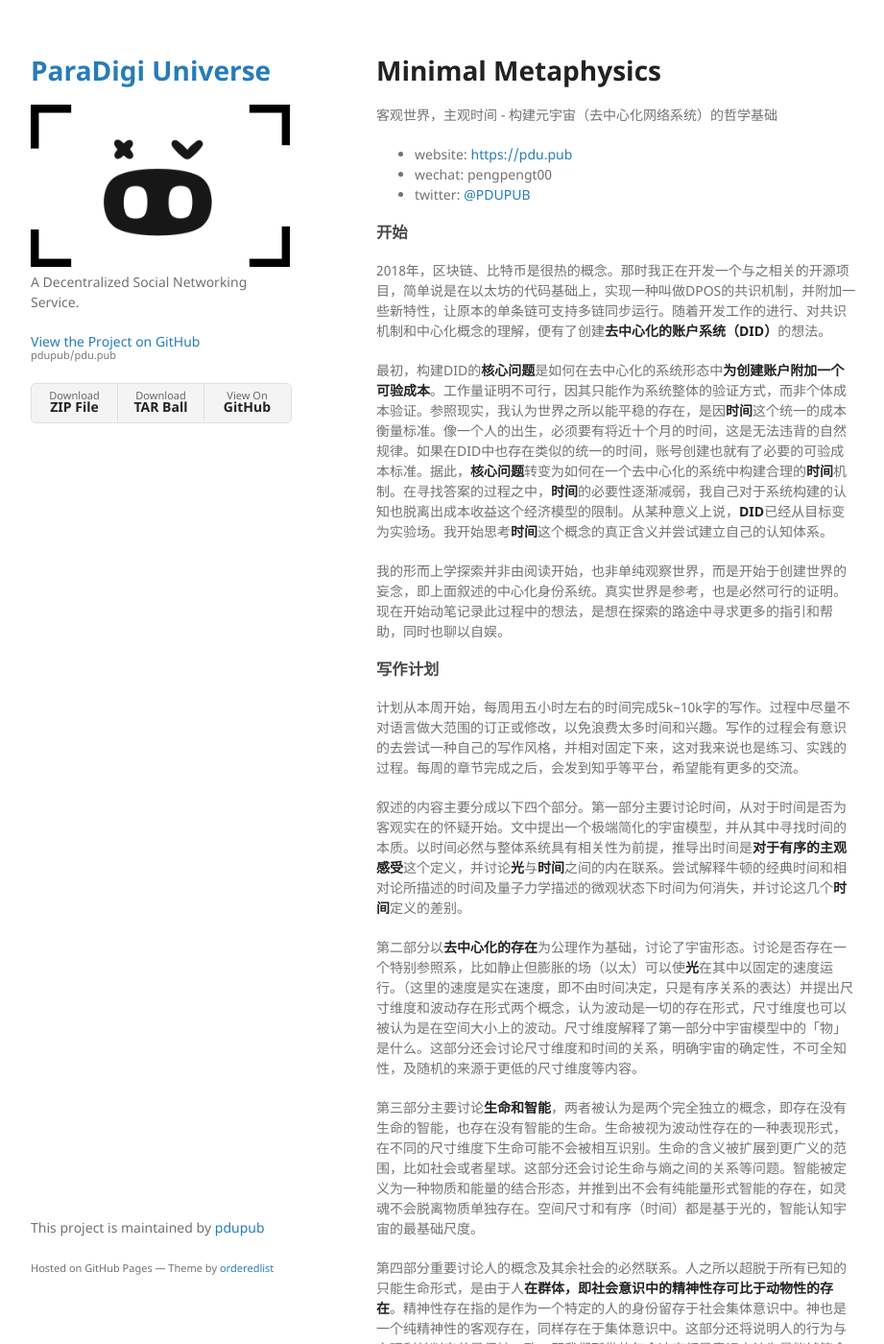
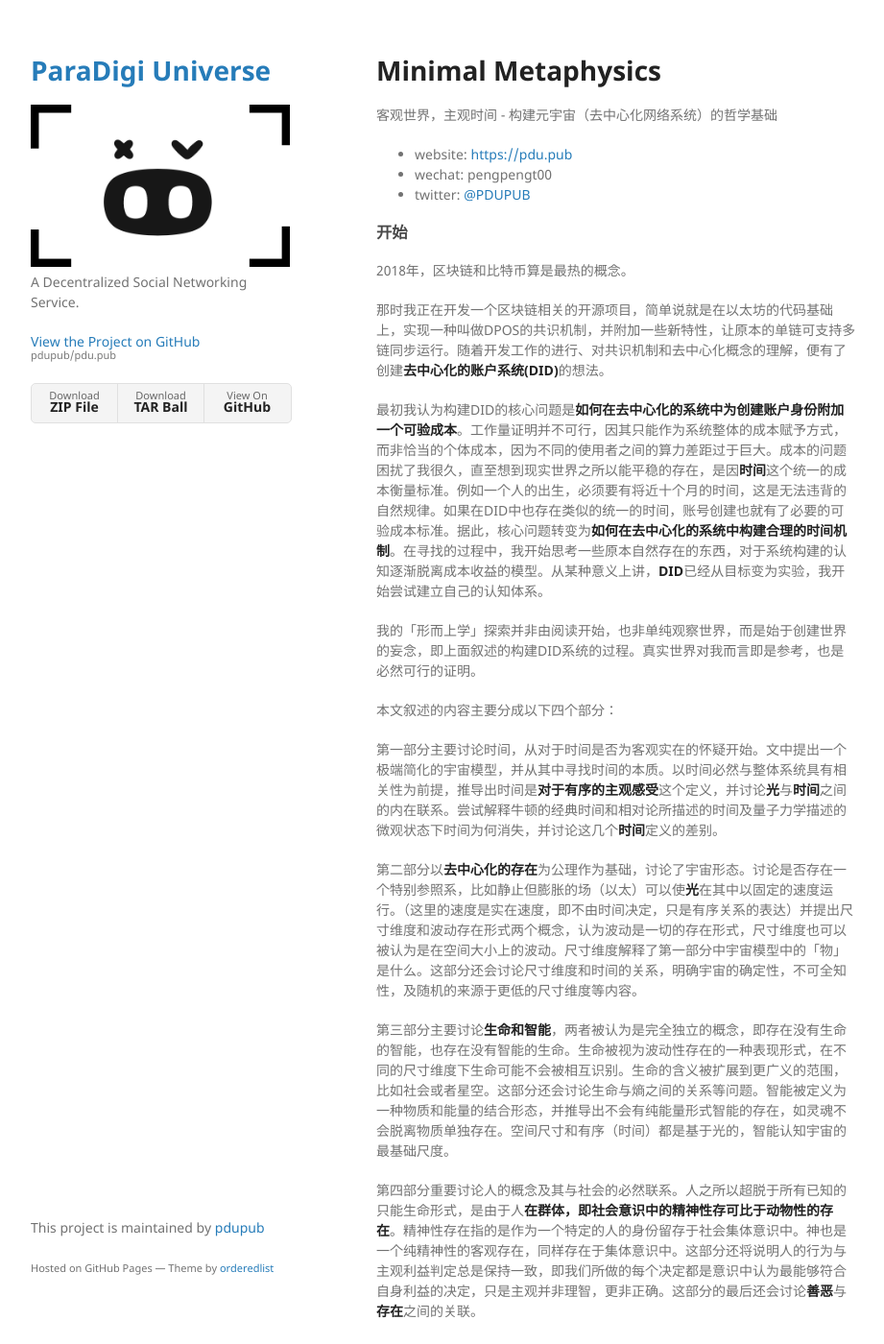
Before and after one commit to pdupub/pdu.pub, a Jekyll site: the page built from docs/zh/MinimalMetaphysics.md, in a window 1280 px wide and 1400 px high. Shown: the whole window at 96% size, without its empty margins (178-1099 px from the left). Built offline with Jekyll 4.4.1, drawn with Linux system fonts in a browser that asks for light colours; our own code applies the rules of GitHub Pages for plain Markdown files; some of the changed text lies outside the part shown.

Commit message:
minimeta refactor

```diff
--- a/docs/zh/MinimalMetaphysics.md
+++ b/docs/zh/MinimalMetaphysics.md
@@ -11,25 +11,25 @@ layout: default
 
 ### 开始
 
-2018年，区块链、比特币是很热的概念。那时我正在开发一个与之相关的开源项目，简单说是在以太坊的代码基础上，实现一种叫做DPOS的共识机制，并附加一些新特性，让原本的单条链可支持多链同步运行。随着开发工作的进行、对共识机制和中心化概念的理解，便有了创建**去中心化的账户系统（DID）**的想法。
+2018年，区块链和比特币算是最热的概念。
 
-最初，构建DID的**核心问题**是如何在去中心化的系统形态中**为创建账户附加一个可验成本**。工作量证明不可行，因其只能作为系统整体的验证方式，而非个体成本验证。参照现实，我认为世界之所以能平稳的存在，是因**时间**这个统一的成本衡量标准。像一个人的出生，必须要有将近十个月的时间，这是无法违背的自然规律。如果在DID中也存在类似的统一的时间，账号创建也就有了必要的可验成本标准。据此，**核心问题**转变为如何在一个去中心化的系统中构建合理的**时间**机制。在寻找答案的过程之中，**时间**的必要性逐渐减弱，我自己对于系统构建的认知也脱离出成本收益这个经济模型的限制。从某种意义上说，**DID**已经从目标变为实验场。我开始思考**时间**这个概念的真正含义并尝试建立自己的认知体系。
+那时我正在开发一个区块链相关的开源项目，简单说就是在以太坊的代码基础上，实现一种叫做DPOS的共识机制，并附加一些新特性，让原本的单链可支持多链同步运行。随着开发工作的进行、对共识机制和去中心化概念的理解，便有了创建**去中心化的账户系统(DID)**的想法。
 
-我的形而上学探索并非由阅读开始，也非单纯观察世界，而是开始于创建世界的妄念，即上面叙述的中心化身份系统。真实世界是参考，也是必然可行的证明。现在开始动笔记录此过程中的想法，是想在探索的路途中寻求更多的指引和帮助，同时也聊以自娱。
+最初我认为构建DID的核心问题是**如何在去中心化的系统中为创建账户身份附加一个可验成本**。工作量证明并不可行，因其只能作为系统整体的成本赋予方式，而非恰当的个体成本，因为不同的使用者之间的算力差距过于巨大。成本的问题困扰了我很久，直至想到现实世界之所以能平稳的存在，是因**时间**这个统一的成本衡量标准。例如一个人的出生，必须要有将近十个月的时间，这是无法违背的自然规律。如果在DID中也存在类似的统一的时间，账号创建也就有了必要的可验成本标准。据此，核心问题转变为**如何在去中心化的系统中构建合理的时间机制**。在寻找的过程中，我开始思考一些原本自然存在的东西，对于系统构建的认知逐渐脱离成本收益的模型。从某种意义上讲，**DID**已经从目标变为实验，我开始尝试建立自己的认知体系。
 
-### 写作计划
+我的「形而上学」探索并非由阅读开始，也非单纯观察世界，而是始于创建世界的妄念，即上面叙述的构建DID系统的过程。真实世界对我而言即是参考，也是必然可行的证明。
 
-计划从本周开始，每周用五小时左右的时间完成5k~10k字的写作。过程中尽量不对语言做大范围的订正或修改，以免浪费太多时间和兴趣。写作的过程会有意识的去尝试一种自己的写作风格，并相对固定下来，这对我来说也是练习、实践的过程。每周的章节完成之后，会发到知乎等平台，希望能有更多的交流。
+本文叙述的内容主要分成以下四个部分：
 
-叙述的内容主要分成以下四个部分。第一部分主要讨论时间，从对于时间是否为客观实在的怀疑开始。文中提出一个极端简化的宇宙模型，并从其中寻找时间的本质。以时间必然与整体系统具有相关性为前提，推导出时间是**对于有序的主观感受**这个定义，并讨论**光**与**时间**之间的内在联系。尝试解释牛顿的经典时间和相对论所描述的时间及量子力学描述的微观状态下时间为何消失，并讨论这几个**时间**定义的差别。
+第一部分主要讨论时间，从对于时间是否为客观实在的怀疑开始。文中提出一个极端简化的宇宙模型，并从其中寻找时间的本质。以时间必然与整体系统具有相关性为前提，推导出时间是**对于有序的主观感受**这个定义，并讨论**光**与**时间**之间的内在联系。尝试解释牛顿的经典时间和相对论所描述的时间及量子力学描述的微观状态下时间为何消失，并讨论这几个**时间**定义的差别。
 
 第二部分以**去中心化的存在**为公理作为基础，讨论了宇宙形态。讨论是否存在一个特别参照系，比如静止但膨胀的场（以太）可以使**光**在其中以固定的速度运行。（这里的速度是实在速度，即不由时间决定，只是有序关系的表达）并提出尺寸维度和波动存在形式两个概念，认为波动是一切的存在形式，尺寸维度也可以被认为是在空间大小上的波动。尺寸维度解释了第一部分中宇宙模型中的「物」是什么。这部分还会讨论尺寸维度和时间的关系，明确宇宙的确定性，不可全知性，及随机的来源于更低的尺寸维度等内容。
 
-第三部分主要讨论**生命和智能**，两者被认为是两个完全独立的概念，即存在没有生命的智能，也存在没有智能的生命。生命被视为波动性存在的一种表现形式，在不同的尺寸维度下生命可能不会被相互识别。生命的含义被扩展到更广义的范围，比如社会或者星球。这部分还会讨论生命与熵之间的关系等问题。智能被定义为一种物质和能量的结合形态，并推到出不会有纯能量形式智能的存在，如灵魂不会脱离物质单独存在。空间尺寸和有序（时间）都是基于光的，智能认知宇宙的最基础尺度。
+第三部分主要讨论**生命和智能**，两者被认为是完全独立的概念，即存在没有生命的智能，也存在没有智能的生命。生命被视为波动性存在的一种表现形式，在不同的尺寸维度下生命可能不会被相互识别。生命的含义被扩展到更广义的范围，比如社会或者星空。这部分还会讨论生命与熵之间的关系等问题。智能被定义为一种物质和能量的结合形态，并推导出不会有纯能量形式智能的存在，如灵魂不会脱离物质单独存在。空间尺寸和有序（时间）都是基于光的，智能认知宇宙的最基础尺度。
 
-第四部分重要讨论人的概念及其余社会的必然联系。人之所以超脱于所有已知的只能生命形式，是由于人**在群体，即社会意识中的精神性存可比于动物性的存在**。精神性存在指的是作为一个特定的人的身份留存于社会集体意识中。神也是一个纯精神性的客观存在，同样存在于集体意识中。这部分还将说明人的行为与主观利益判定总是保持一致，即我们所做的每个决定都是意识中认为最能够符合自身利益的决定，只是主观并非理智，更非正确。这部分的最后还会讨论**善恶**与**存在**之间的关联。
+第四部分重要讨论人的概念及其与社会的必然联系。人之所以超脱于所有已知的只能生命形式，是由于人**在群体，即社会意识中的精神性存可比于动物性的存在**。精神性存在指的是作为一个特定的人的身份留存于社会集体意识中。神也是一个纯精神性的客观存在，同样存在于集体意识中。这部分还将说明人的行为与主观利益判定总是保持一致，即我们所做的每个决定都是意识中认为最能够符合自身利益的决定，只是主观并非理智，更非正确。这部分的最后还会讨论**善恶**与**存在**之间的关联。
 
-在开始之前还想说明，在系统中不可能完全的、精准的了解系统。加之需要语言描述，所以一切的叙述只能接近我的认知，认知也只能接近我所认为的真实，这也许就是所谓的**道可道，非常道**吧。
+在开始之前还想说明，在系统中不可能完全的、精准的了解系统。加之需要语言描述，所以一切的叙述只能接近我的认知，认知也只能接近我所认为的真实，这也许就是所谓**道可道，非常道**。
 
 <!-- MarkdownTOC depth=4 autolink=true bracket=round list_bullets="-*+" -->
 - [时间](#时间)
```
